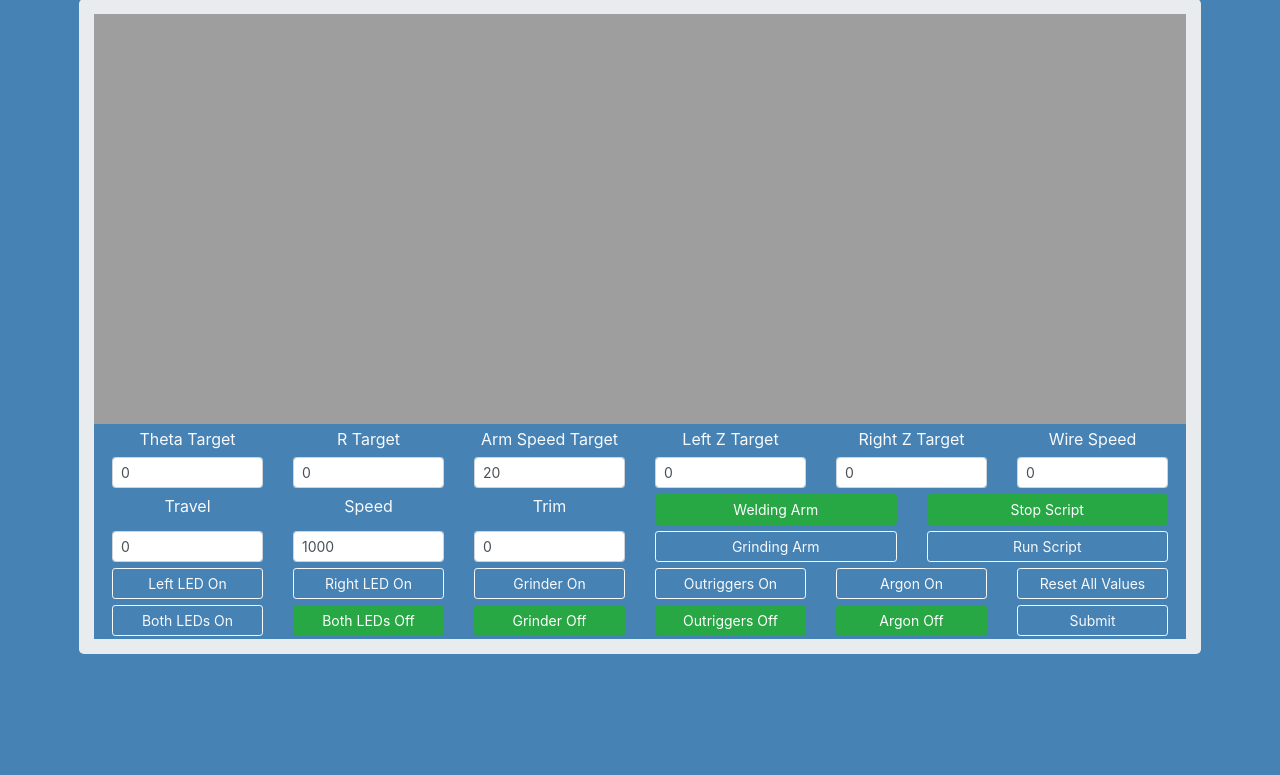
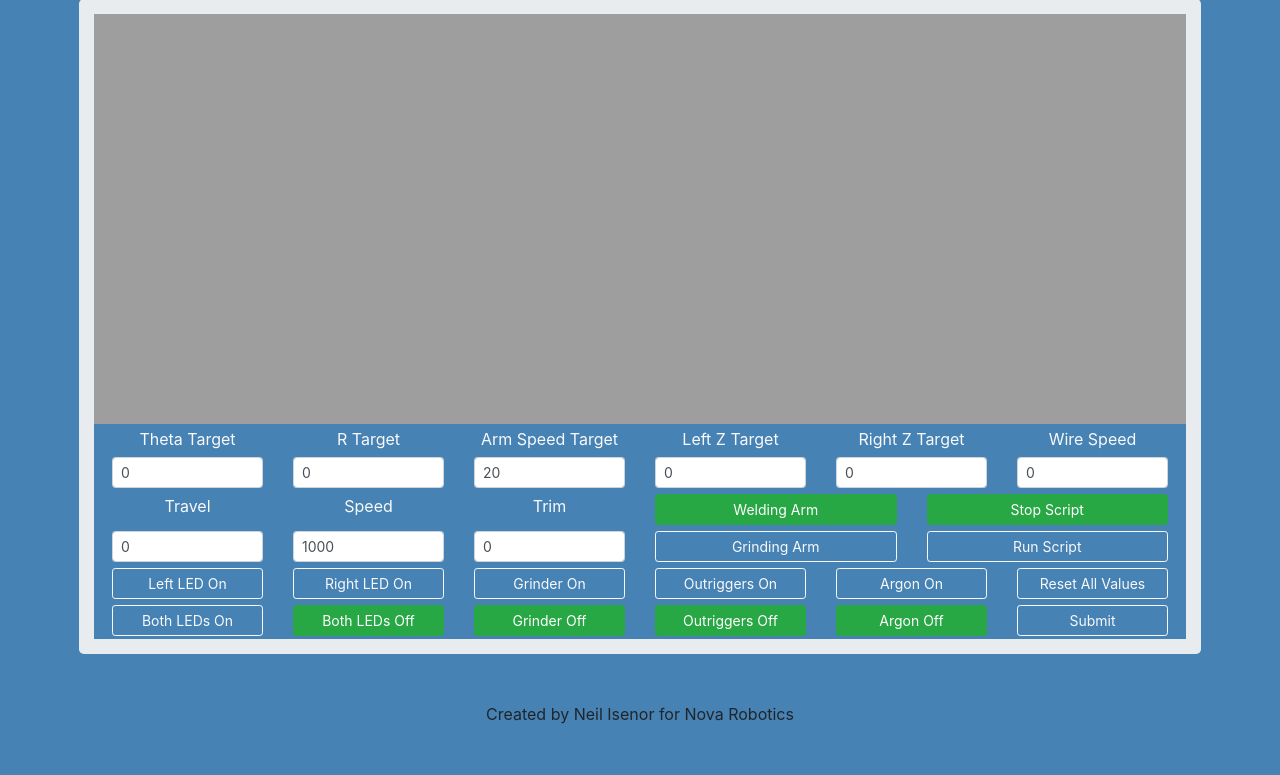
Before and after one commit to Astroneil/RoboCtrl, a Flask app: page /welder in a window 1280 px wide. Shown: the part 25-800 px from the top of the page. Run offline with Flask 2, Linux system fonts and the light colour scheme; parts of the project's set-up code (start-up, migrations or seed data) failed here and were passed over; some libraries are stand-ins or nearby versions.

Commit message:
minor changes to web layout

```diff
--- a/RoboCtrl/templates/layout.html
+++ b/RoboCtrl/templates/layout.html
@@ -29,8 +29,13 @@
 
     </section>
     </main>
-<script src="{{url_for('static', filename='js/bootstrap.js')}}"></script>
+    <!-- Footer -->
+    <footer class="page-footer">
+      <div class="footer-copyright text-center py-3">Created by Neil Isenor for Nova Robotics
+      </div>
+    </footer>
 <script src="{{url_for('static', filename='js/jquery.js')}}"></script>
 <script src="{{url_for('static', filename='js/nova.js')}}"></script>
+<script src="{{url_for('static', filename='js/bootstrap.js')}}"></script>
   </body>
 </html>
--- a/RoboCtrl/templates/welder.html
+++ b/RoboCtrl/templates/welder.html
@@ -1,7 +1,7 @@
 {%extends "layout.html" %}
 {%block content %}
 
-        <div class="container-fluid">
+    <div class="container-fluid">
     <form  action="/welder" method="post">
       <input type="submit" name="submit" value="invis_submit" id="invis_submit" style="display: none" />
       <div class="row text-center" style="background-color:SteelBlue;">
@@ -54,6 +54,7 @@
     <script type="text/javascript">
     if ({{ run_script }} == 1){
       setInterval(function () {document.getElementById("invis_submit").click();}, 5000);
+      alert("Script is running, please wait...");
     } else {}
     </script>
 
```
